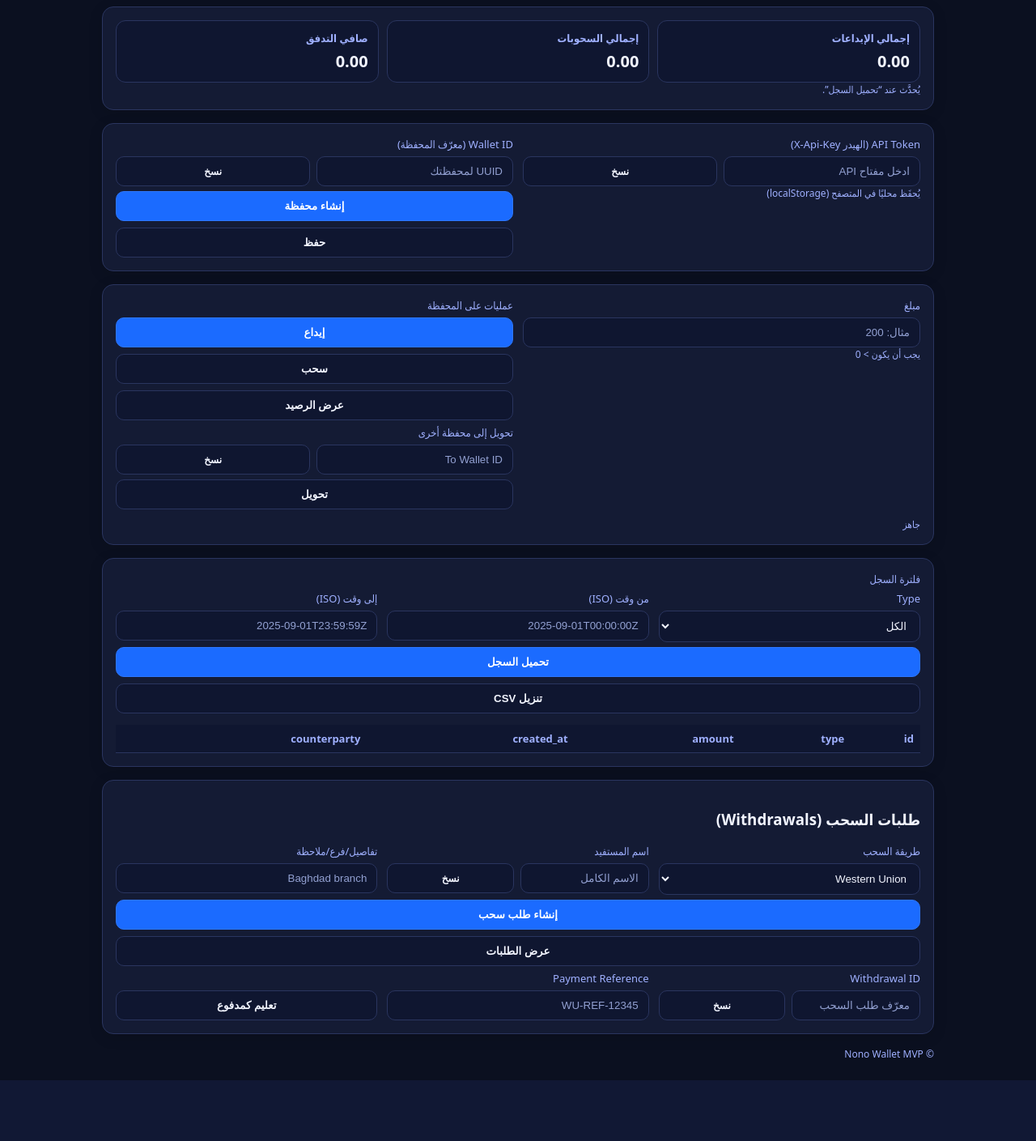
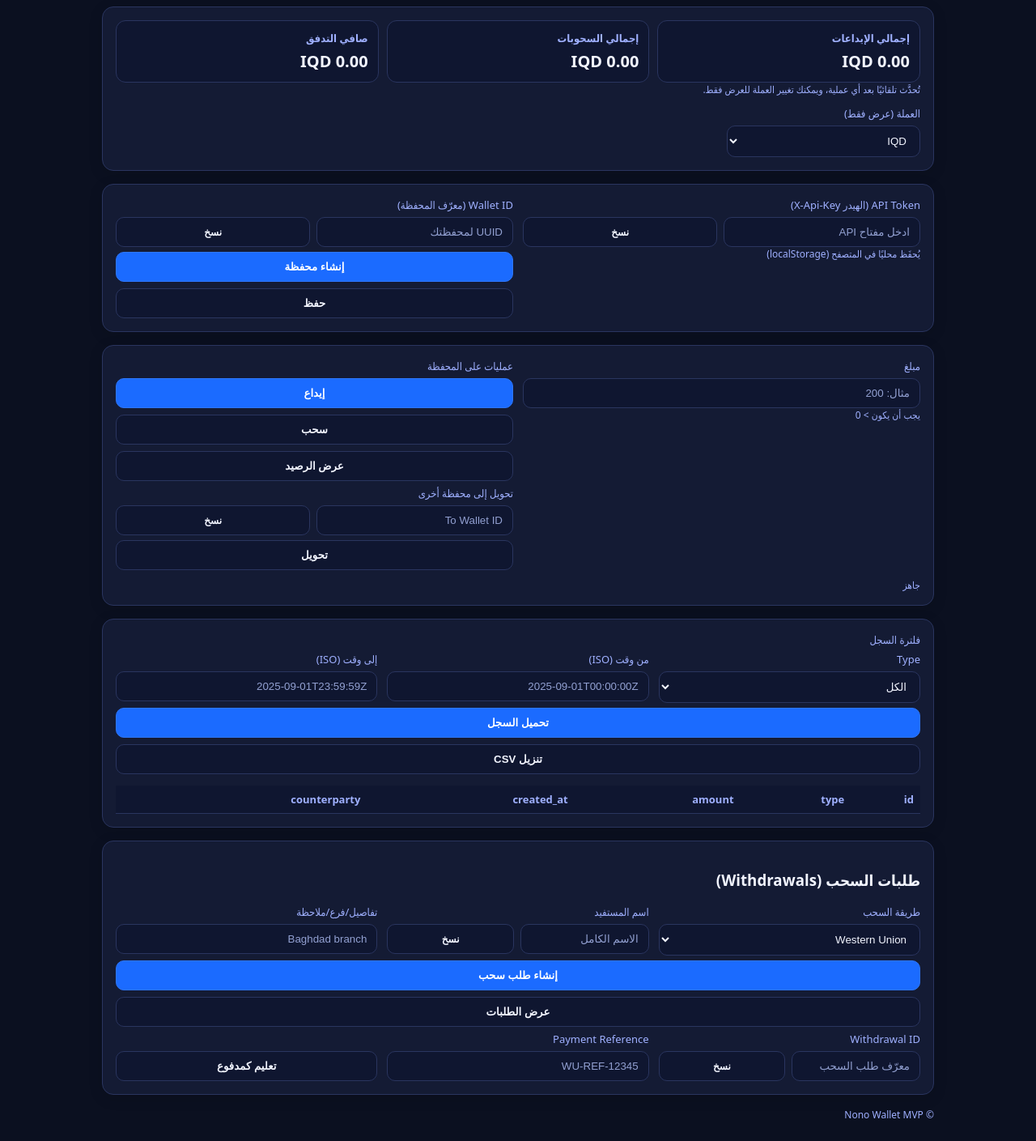
Before and after one commit to 88nonog-dev/nono-wallet, a Flask app: page /dashboard in a window 1280 px wide. Shown: the part 106-1515 px from the top of the page at 81% size. Before the commit the page ends 1440 px from the top, so only its background shows below. Run offline with Flask 3, Linux system fonts and the light colour scheme; lists and menus that the app fills with data are empty.

Commit message:
feat(dashboard): تحديث index.html لإضافة عدّادات تلقائية + اختيار عملة عرض + تحسين التجربة (Toast/Spinner)

```diff
--- a/templates/index.html
+++ b/templates/index.html
@@ -3,7 +3,7 @@
 <head>
   <meta charset="utf-8" />
   <meta name="viewport" content="width=device-width,initial-scale=1" />
-  <title>Nono Wallet - Dashboard (Enhanced)</title>
+  <title>Nono Wallet - Dashboard (Auto KPIs + Currency)</title>
   <style>
     :root{
       --bg:#0b1020; --card:#141b34; --border:#2a355f; --text:#f2f5ff; --muted:#9fb0ff;
@@ -41,7 +41,6 @@
     .space { height: 6px; }
     .foot { margin-top: 10px; display:flex; justify-content: space-between; align-items:center; }
     a.link { color:#7fb3ff; text-decoration: none; }
-    .iconbtn{display:inline-flex; align-items:center; gap:6px}
     .mini{padding:8px 10px; font-size:12px}
     .copy-wrap{display:flex; gap:8px}
     .kpis{display:grid; grid-template-columns:repeat(auto-fit,minmax(180px,1fr)); gap:10px}
@@ -50,10 +49,8 @@
     .kpi .v{font-size:20px; font-weight:700}
     .topbar{display:flex; justify-content:space-between; align-items:center; margin-bottom:8px}
     .switch{border:1px solid var(--border); border-radius:10px; padding:8px 12px; background:var(--input)}
-    /* Toast */
     .toast{position:fixed; bottom:24px; left:50%; transform:translateX(-50%); background:#111a; color:#fff; padding:10px 14px; border-radius:10px; backdrop-filter: blur(8px); opacity:0; pointer-events:none; transition:opacity .2s}
     .toast.show{opacity:1}
-    /* Spinner overlay */
     .spinner{position:fixed; inset:0; background:#0004; display:none; align-items:center; justify-content:center; z-index:999}
     .spinner.show{display:flex}
     .spin{width:36px; height:36px; border-radius:50%; border:4px solid #fff6; border-top-color:#fff; animation:sp 1s linear infinite}
@@ -67,14 +64,28 @@
       <button id="themeBtn" class="switch">تبديل السمة (فاتح/داكن)</button>
     </div>
 
-    <!-- KPIs -->
+    <!-- KPIs + Currency -->
     <div class="card">
-      <div class="kpis">
-        <div class="kpi"><h3>إجمالي الإيداعات</h3><div class="v" id="kDeposit">0.00</div></div>
-        <div class="kpi"><h3>إجمالي السحوبات</h3><div class="v" id="kWithdraw">0.00</div></div>
-        <div class="kpi"><h3>صافي التدفق</h3><div class="v" id="kNet">0.00</div></div>
+      <div class="row" style="align-items:end">
+        <div style="grid-column:1 / -1">
+          <div class="kpis">
+            <div class="kpi"><h3>إجمالي الإيداعات</h3><div class="v" id="kDeposit">0.00 IQD</div></div>
+            <div class="kpi"><h3>إجمالي السحوبات</h3><div class="v" id="kWithdraw">0.00 IQD</div></div>
+            <div class="kpi"><h3>صافي التدفق</h3><div class="v" id="kNet">0.00 IQD</div></div>
+          </div>
+          <div class="muted">تُحدَّث تلقائيًا بعد أي عملية، ويمكنك تغيير العملة للعرض فقط.</div>
+        </div>
+        <div>
+          <label>العملة (عرض فقط)</label>
+          <select id="currency">
+            <option value="IQD" selected>IQD</option>
+            <option value="USD">USD</option>
+            <option value="EUR">EUR</option>
+            <option value="GBP">GBP</option>
+            <option value="TRY">TRY</option>
+          </select>
+        </div>
       </div>
-      <div class="muted">يُحدَّث عند “تحميل السجل”.</div>
     </div>
 
     <div class="card">
@@ -239,14 +250,13 @@
     const toast = $("toast");
     const spinner = $("spinner");
 
-    // استعادة قيم محلية
     (function restore() {
       $("apiKey").value = localStorage.getItem("apiKey") || "";
       $("walletId").value = localStorage.getItem("walletId") || "";
       document.documentElement.dataset.theme = localStorage.getItem("theme") || "dark";
+      $("currency").value = localStorage.getItem("currency") || "IQD";
     })();
 
-    // تبديل السمة
     $("themeBtn").onclick = () => {
       const cur = document.documentElement.dataset.theme;
       const next = cur === "dark" ? "light" : "dark";
@@ -254,14 +264,18 @@
       localStorage.setItem("theme", next);
       tip(`تم التبديل إلى سمة ${next === "dark" ? "داكنة" : "فاتحة"}`);
     };
+    $("currency").onchange = () => {
+      localStorage.setItem("currency", $("currency").value);
+      // إعادة عرض القيم الحالية بالعملة الجديدة
+      renderKpis(lastItems);
+      tip("تم تغيير العملة (عرض فقط)");
+    };
 
     $("btnSaveIds").onclick = () => {
       localStorage.setItem("apiKey", $("apiKey").value.trim());
       localStorage.setItem("walletId", $("walletId").value.trim());
       tip("تم الحفظ محليًا");
     };
-
-    // نسخ
     function copy(elId){
       const v = $(elId).value.trim();
       if(!v) return tip("لا يوجد نص للنسخ");
@@ -273,7 +287,6 @@
     $("copyWdName").onclick = ()=>copy("wdName");
     $("copyWdId").onclick = ()=>copy("wdId");
 
-    // Helpers
     function hdrs() {
       const k = $("apiKey").value.trim();
       return { "Content-Type": "application/json", "X-Api-Key": k };
@@ -290,12 +303,16 @@
       note(msg);
     }
 
+    function fmt(n){ return Number(n).toFixed(2); }
+    function cur(){ return $("currency").value; }
+    function fmtc(n){ return `${fmt(n)} ${cur()}`; }
+
     function rowTx(r) {
       const tr = document.createElement("tr");
       tr.innerHTML = `
         <td><code>${r.id}</code></td>
         <td>${pill(r.type)}</td>
-        <td>${Number(r.amount).toFixed(2)}</td>
+        <td>${fmtc(r.amount)}</td>
         <td>${r.created_at}</td>
         <td>${r.counterparty_wallet_id || ""}</td>`;
       return tr;
@@ -321,7 +338,6 @@
       }
     }
 
-    // تحقق بسيط
     function ensureWallet(){ if(!wid()){ tip("أدخل Wallet ID"); return false } return true }
     function ensureAmount(){
       const a = amt();
@@ -329,62 +345,10 @@
       return true;
     }
 
-    // أزرار
-    $("btnCreate").onclick = async () => {
-      try {
-        const data = await http(`${base}/wallet/create`, { method: "POST", headers: hdrs() });
-        $("walletId").value = data.wallet_id;
-        localStorage.setItem("walletId", data.wallet_id);
-        tip(`تم إنشاء محفظة: ${data.wallet_id}`);
-      } catch (e) { tip(e.message); }
-    };
+    // حفظ آخر قائمة معاملات لتحديث KPIs بدون إعادة طلب إذا تغيرت العملة
+    let lastItems = [];
 
-    $("btnDeposit").onclick = async () => {
-      if(!ensureWallet() || !ensureAmount()) return;
-      try {
-        const data = await http(`${base}/wallet/deposit`, {
-          method: "POST", headers: hdrs(),
-          body: JSON.stringify({ wallet_id: wid(), amount: amt() })
-        });
-        tip(`الرصيد: ${data.balance}`);
-      } catch (e) { tip(e.message); }
-    };
-
-    $("btnWithdraw").onclick = async () => {
-      if(!ensureWallet() || !ensureAmount()) return;
-      try {
-        const data = await http(`${base}/wallet/withdraw`, {
-          method: "POST", headers: hdrs(),
-          body: JSON.stringify({ wallet_id: wid(), amount: amt() })
-        });
-        tip(`الرصيد: ${data.balance}`);
-      } catch (e) { tip(e.message); }
-    };
-
-    $("btnBalance").onclick = async () => {
-      if(!ensureWallet()) return;
-      try {
-        const url = `${base}/wallet/balance?wallet_id=${encodeURIComponent(wid())}`;
-        const data = await http(url, { headers: hdrs() });
-        tip(`الرصيد الحالي: ${data.balance}`);
-      } catch (e) { tip(e.message); }
-    };
-
-    $("btnTransfer").onclick = async () => {
-      if(!ensureWallet() || !ensureAmount()) return;
-      const to = $("toWallet").value.trim();
-      if(!to){ tip("أدخل To Wallet ID"); return }
-      try {
-        const data = await http(`${base}/wallet/transfer`, {
-          method: "POST", headers: hdrs(),
-          body: JSON.stringify({ from_wallet_id: wid(), to_wallet_id: to, amount: amt() })
-        });
-        tip(`تحويل ناجح: ${data.amount} → رصيدك: ${data.from_balance}`);
-      } catch (e) { tip(e.message); }
-    };
-
-    // حساب KPIs من السجل
-    function updateKpis(items){
+    function renderKpis(items){
       let dep=0, wd=0;
       for(const r of items){
         const a = Number(r.amount)||0;
@@ -392,12 +356,12 @@
         if(r.type==="withdraw" || r.type==="transfer_out") wd  += a;
       }
       const net = dep - wd;
-      $("kDeposit").textContent = dep.toFixed(2);
-      $("kWithdraw").textContent = wd.toFixed(2);
-      $("kNet").textContent = net.toFixed(2);
+      $("kDeposit").textContent = fmtc(dep);
+      $("kWithdraw").textContent = fmtc(wd);
+      $("kNet").textContent = fmtc(net);
     }
 
-    $("btnLoad").onclick = async () => {
+    async function loadTx(){
       if(!ensureWallet()) return;
       const t = $("type").value.trim();
       const f = $("from").value.trim();
@@ -407,14 +371,15 @@
       if (f) qs.set("from", f);
       if (to) qs.set("to", to);
 
-      try {
-        const data = await http(`${base}/transactions?${qs.toString()}`, { headers: hdrs() });
-        gridBody.innerHTML = "";
-        data.items.forEach(r => gridBody.appendChild(rowTx(r)));
-        updateKpis(data.items);
-        tip(`تم تحميل ${data.count} عملية`);
-      } catch (e) { tip(e.message); }
-    };
+      const data = await http(`${base}/transactions?${qs.toString()}`, { headers: hdrs() });
+      lastItems = data.items || [];
+      gridBody.innerHTML = "";
+      lastItems.forEach(r => gridBody.appendChild(rowTx(r)));
+      renderKpis(lastItems);
+      tip(`تم تحميل ${data.count} عملية`);
+    }
+
+    $("btnLoad").onclick = () => loadTx();
 
     $("btnCsv").onclick = async () => {
       if(!ensureWallet()) return;
@@ -439,6 +404,64 @@
       } catch (e) { tip(e.message); }
     };
 
+    // عمليات المحفظة
+    $("btnCreate").onclick = async () => {
+      try {
+        const data = await http(`${base}/wallet/create`, { method: "POST", headers: hdrs() });
+        $("walletId").value = data.wallet_id;
+        localStorage.setItem("walletId", data.wallet_id);
+        tip(`تم إنشاء محفظة: ${data.wallet_id}`);
+        await loadTx();
+      } catch (e) { tip(e.message); }
+    };
+
+    $("btnDeposit").onclick = async () => {
+      if(!ensureWallet() || !ensureAmount()) return;
+      try {
+        const data = await http(`${base}/wallet/deposit`, {
+          method: "POST", headers: hdrs(),
+          body: JSON.stringify({ wallet_id: wid(), amount: amt() })
+        });
+        tip(`الرصيد: ${fmtc(data.balance)}`);
+        await loadTx();
+      } catch (e) { tip(e.message); }
+    };
+
+    $("btnWithdraw").onclick = async () => {
+      if(!ensureWallet() || !ensureAmount()) return;
+      try {
+        const data = await http(`${base}/wallet/withdraw`, {
+          method: "POST", headers: hdrs(),
+          body: JSON.stringify({ wallet_id: wid(), amount: amt() })
+        });
+        tip(`الرصيد: ${fmtc(data.balance)}`);
+        await loadTx();
+      } catch (e) { tip(e.message); }
+    };
+
+    $("btnBalance").onclick = async () => {
+      if(!ensureWallet()) return;
+      try {
+        const url = `${base}/wallet/balance?wallet_id=${encodeURIComponent(wid())}`;
+        const data = await http(url, { headers: hdrs() });
+        tip(`الرصيد الحالي: ${fmtc(data.balance)}`);
+      } catch (e) { tip(e.message); }
+    };
+
+    $("btnTransfer").onclick = async () => {
+      if(!ensureWallet() || !ensureAmount()) return;
+      const to = $("toWallet").value.trim();
+      if(!to){ tip("أدخل To Wallet ID"); return }
+      try {
+        const data = await http(`${base}/wallet/transfer`, {
+          method: "POST", headers: hdrs(),
+          body: JSON.stringify({ from_wallet_id: wid(), to_wallet_id: to, amount: amt() })
+        });
+        tip(`تحويل ناجح: ${fmtc(data.amount)} → رصيدك: ${fmtc(data.from_balance)}`);
+        await loadTx();
+      } catch (e) { tip(e.message); }
+    };
+
     // Withdrawals
     $("btnWdCreate").onclick = async () => {
       if(!ensureWallet() || !ensureAmount()) return;
@@ -455,6 +478,7 @@
         });
         $("wdId").value = data.withdrawal_id;
         tip(`إنشاء طلب: ${data.withdrawal_id} (${data.status})`);
+        await loadTx();
       } catch (e) { tip(e.message); }
     };
 
@@ -468,7 +492,7 @@
           tr.innerHTML = `
             <td><code>${r.id}</code></td>
             <td><span class="pill out">withdraw(${r.status})</span></td>
-            <td>${Number(r.amount).toFixed(2)}</td>
+            <td>${fmtc(r.amount)}</td>
             <td>${r.created_at}</td>
             <td>${r.method} ${r.payment_reference ? "(" + r.payment_reference + ")" : ""}</td>`;
           gridBody.appendChild(tr);
@@ -487,9 +511,13 @@
         const data = await http(`${base}/withdrawal/mark_paid`, {
           method: "POST", headers: hdrs(), body: JSON.stringify(body)
         });
-        tip(`تم تعليم مدفوع: الرصيد الآن ${data.balance}`);
+        tip(`تم تعليم مدفوع: الرصيد الآن ${fmtc(data.balance)}`);
+        await loadTx();
       } catch (e) { tip(e.message); }
     };
+
+    // تحميل أولي للسجل إذا كان Wallet ID محفوظ
+    if(wid()){ loadTx(); }
   </script>
 </body>
 </html>
```
